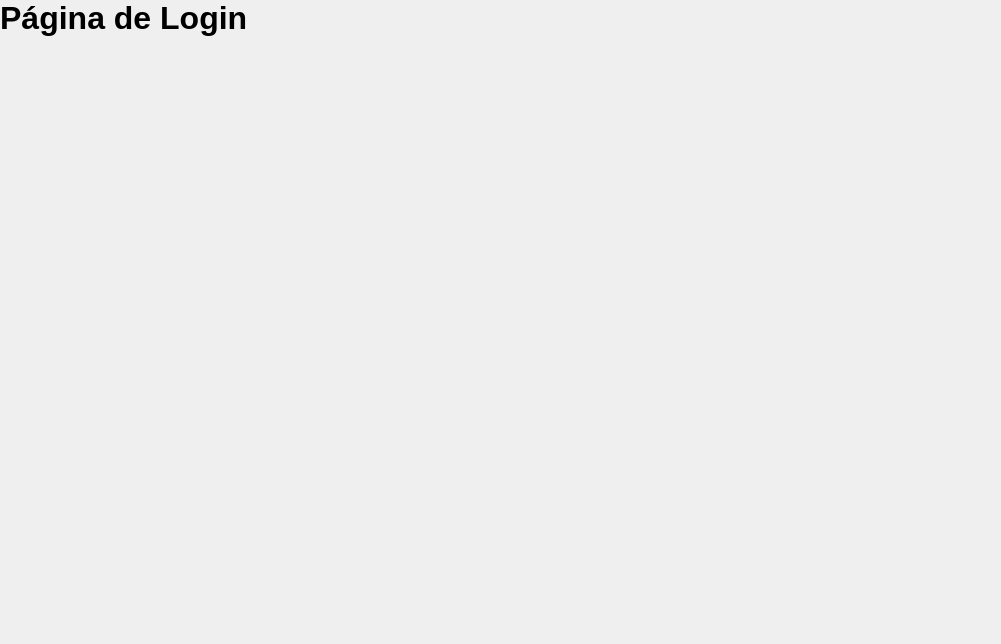
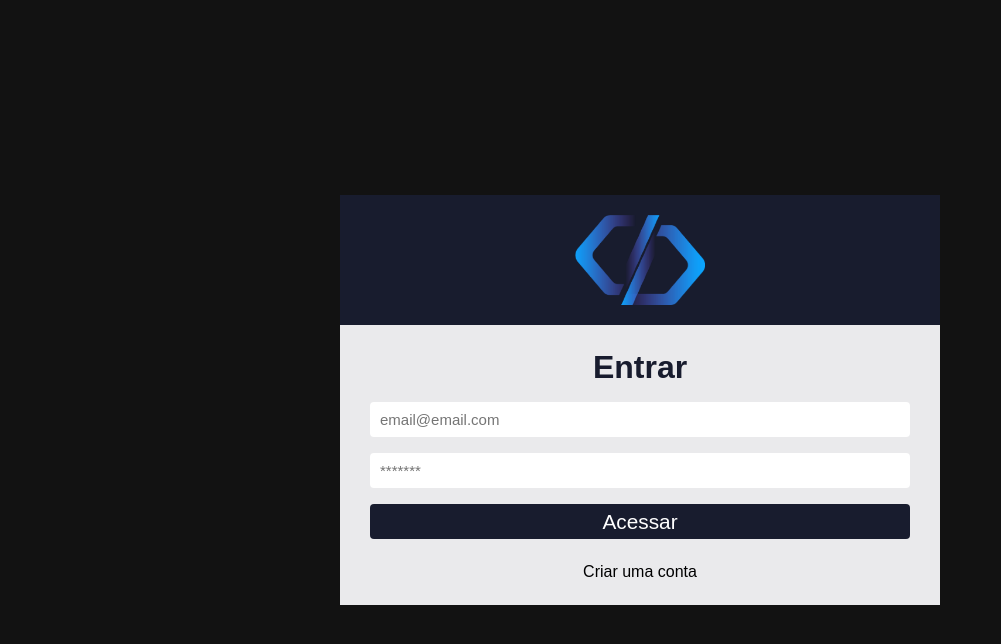
Before and after one commit to JosRafael/Sistema-de-Chamados, a React (Create React App) app: page / in a window 1280 px wide. Shown: the top 644 px of the page, without its empty margins (0-1001 px from the left). Built offline with nearby package versions, Linux system fonts and the light colour scheme.

Commit message:
Pagina de login concluida

```diff
--- a/package.json
+++ b/package.json
@@ -32,5 +32,9 @@
       "last 1 firefox version",
       "last 1 safari version"
     ]
+  },
+  "devDependencies": {
+    "@types/react": "^18.3.3",
+    "@types/react-dom": "^18.3.0"
   }
 }
--- a/src/pages/signIn/index.js
+++ b/src/pages/signIn/index.js
@@ -1,8 +1,40 @@
+import { useState } from 'react';
+import "./signIn.css";
+import Logo from '../../assets/logo.png';
+import { Link } from 'react-router-dom';
 
 export default function SignIn() {
-    return (
-      <div className="App">
-        <h1>Página de Login</h1>
+  const [email, setEmail] = useState('');
+  const [password, setPassword] = useState('');
+
+  return (
+    <div className="container-center">
+      <div className="login">
+        <div className="login-area">
+          <img src={Logo} alt="Logo do sistema"/>
+        </div>
+
+        <form>
+          <h1>Entrar</h1>
+          <input
+            type="text"
+            placeholder="email@email.com"
+            value={email}
+            onChange={(e) => setEmail(e.target.value)}
+          />
+          <input
+            type="password"
+            placeholder="*******"
+            value={password}
+            onChange={(e) => setPassword(e.target.value)}
+          />
+          <button type="submit">Acessar</button>
+        </form>
+
+        <Link to="/registro">
+            Criar uma conta
+        </Link>
       </div>
-    );
-  }
+    </div>
+  );
+}
--- /dev/null
+++ b/src/pages/signIn/signIn.css
@@ -0,0 +1,61 @@
+.container-center{
+    display: flex;
+    justify-content: center;
+    align-items: center;
+    height: 100%;
+    background-color: #121212;
+    padding: 0 12px;
+}
+
+.login{
+    background-color: #eaeaec;
+    width: 600px;
+    display: flex;
+    align-items: center;
+    justify-content: center;
+    flex-direction: column;
+}
+.login-area{
+    background-color: #181c2e;
+    width: 100%;
+    display: flex;
+    justify-content: center;
+}
+.login-area img{
+    width: 170px;
+    height: 130px;
+    padding: 20px;
+}
+form{
+    margin-top: 1.5rem;
+    width: 90%;
+    display: flex;
+    flex-direction: column;
+}
+form h1{
+    text-align: center;
+    margin-bottom: 1rem;
+    color: #181c2e;
+}
+.login input{
+    margin-bottom: 1rem;
+    height: 35px;
+    border-radius: 4px;
+    border: 0;
+    padding: 10px;
+    font-size: 15px;
+    background-color: #fff;
+}
+form button{
+    height: 35px;
+    border: 0;
+    border-radius: 4px;
+    background-color: #181c2e;
+    color: #fff;
+    font-size: 1.3rem;
+}
+.login a{
+    margin: 1.5rem 0;
+    color: #000;
+    cursor: pointer;
+}
--- a/src/routes/index.js
+++ b/src/routes/index.js
@@ -1,5 +1,5 @@
 import { Routes, Route } from 'react-router-dom'
-import SignIn from '../pages/signIn'
+import SignIn from '../pages/SignIn'
 import SignUp from '../pages/SignUp'
 
 export default function RoutesApp() {
```
Also changed, not shown: 1 other file (tests, documents, lock files or other folders).
